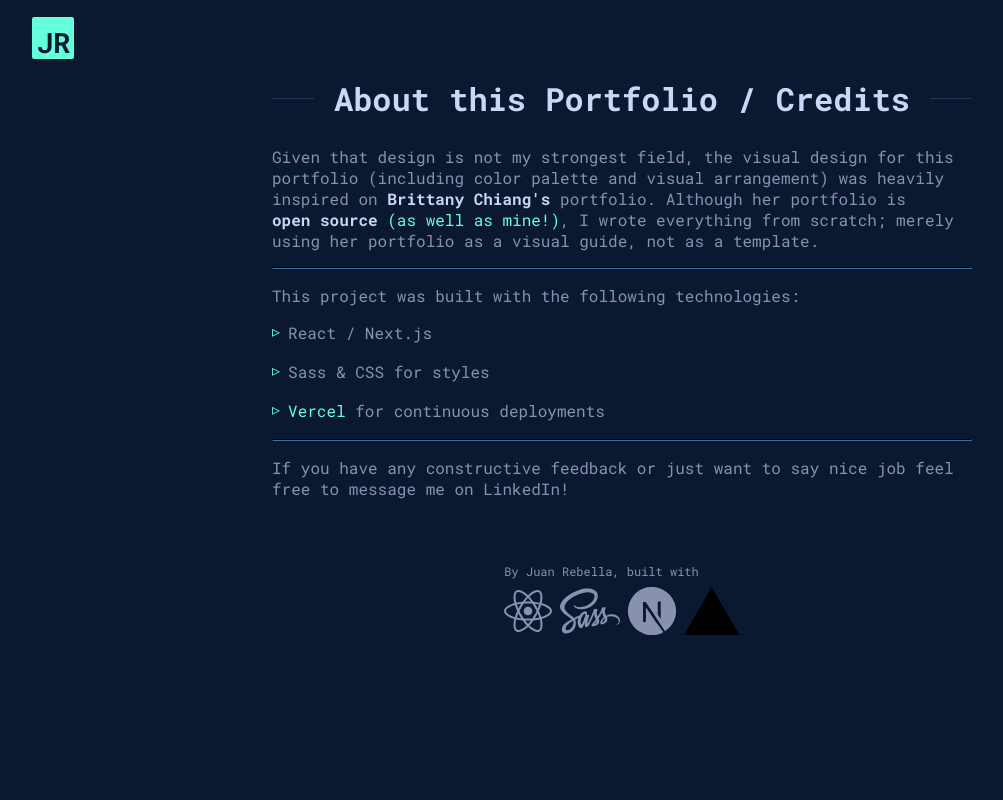
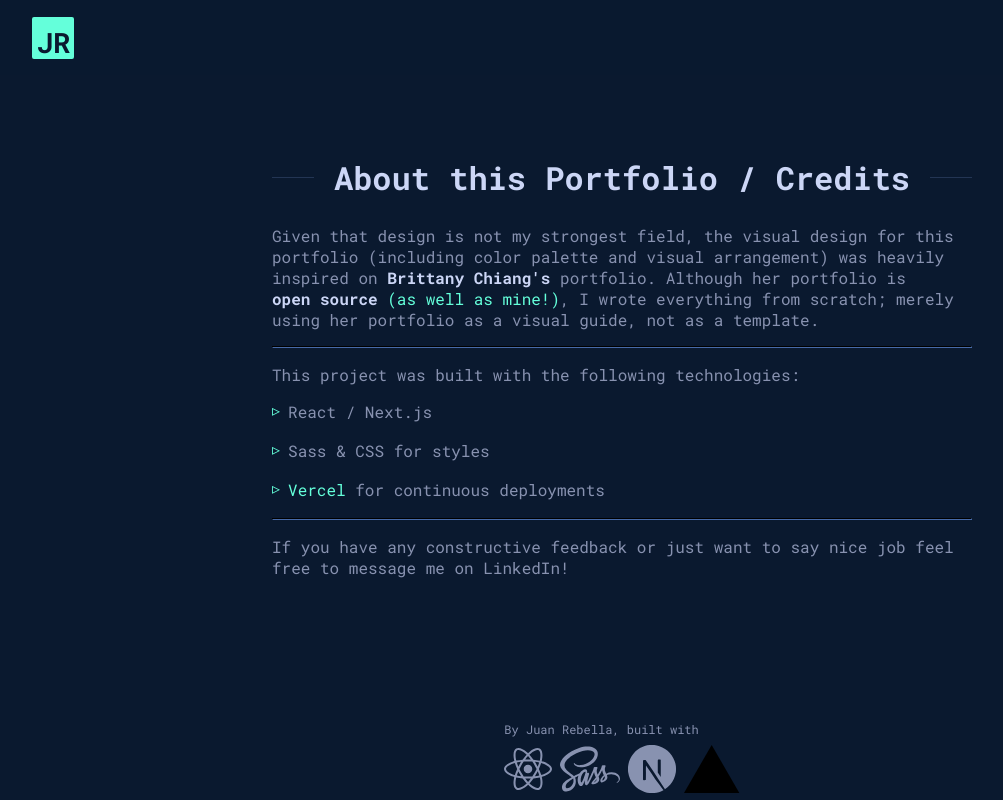
Before and after one commit to JRebella/portfolio, a Next.js app: page /about in a window 1280 px wide. Shown: the whole page, without its empty margins (18-1021 px from the left). Built offline with nearby package versions, Linux system fonts and the light colour scheme; no server answers.

Commit message:
fix: layout height

```diff
--- a/components/layout/layout.module.scss
+++ b/components/layout/layout.module.scss
@@ -1,6 +1,7 @@
 @use "../../styles/viewports.scss" as *;
 
-.container {
+.container,
+.content {
   min-height: 100vh;
 
   display: flex;
```
